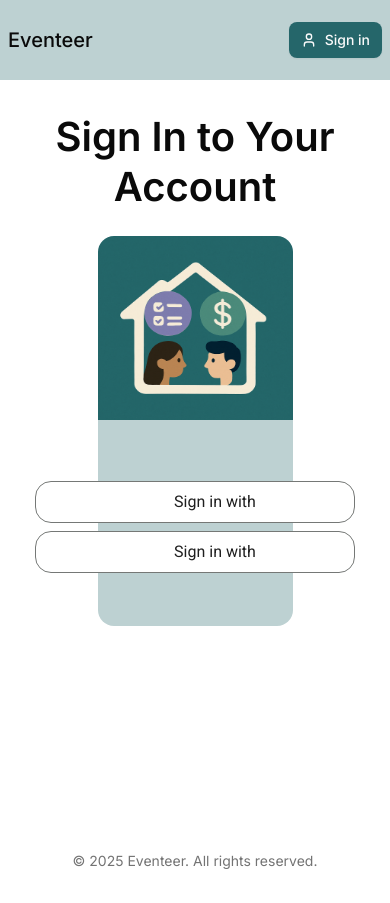
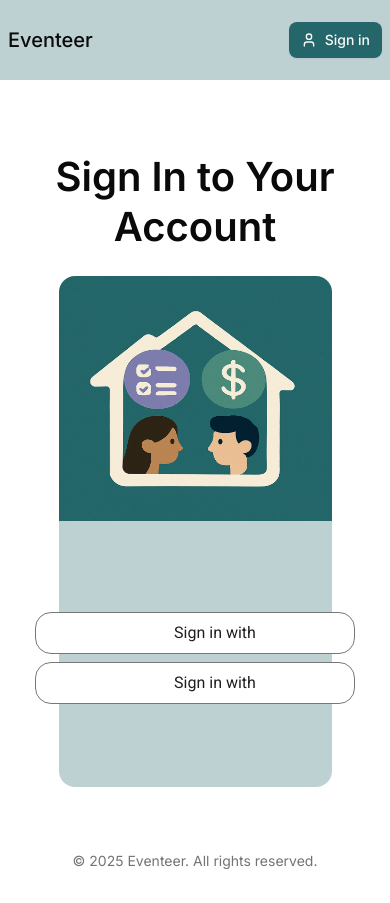
Before and after one commit to kezniklm/Eventeer, a Next.js app: page /login in a window 390 px wide. Built offline with nearby package versions, Linux system fonts and the light colour scheme; no server answers.

Commit message:
responsive design of login page

```diff
--- a/src/app/login/page.tsx
+++ b/src/app/login/page.tsx
@@ -20,10 +20,10 @@ const LoginPage = async (props: { searchParams: Promise<{ callbackUrl?: string;
     return redirect("/profile");
   }
   return (
-    <div className="container m-auto flex h-[80vh] w-full flex-col items-center text-center">
+    <div className="container m-auto flex h-[80vh] w-full flex-col items-center pt-10 text-center">
       <PageHeading>Sign In to Your Account</PageHeading>
 
-      <div className="flex h-[100vw] w-[50vw] flex-col items-center justify-center text-center md:h-[40vw] md:w-[80vw] md:flex-row-reverse lg:h-[25vw] lg:w-[50vw]">
+      <div className="flex h-[100vh] w-[70vw] flex-col items-center justify-center text-center md:h-[45vw] md:w-[90vw] md:flex-row-reverse xl:h-[25vw] xl:w-[50vw]">
         <div className="relative h-full w-full md:w-1/2">
           <Image
             src={PreviewImage}
```
